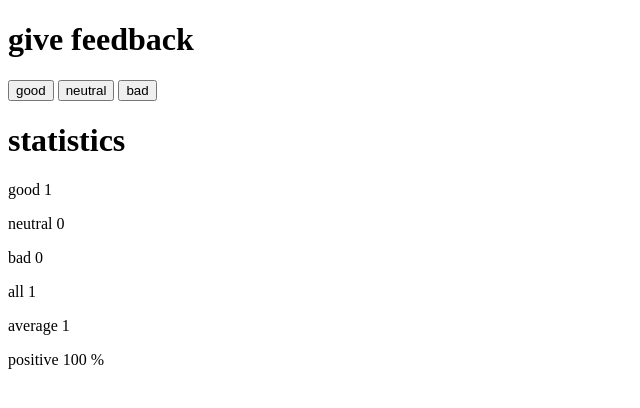
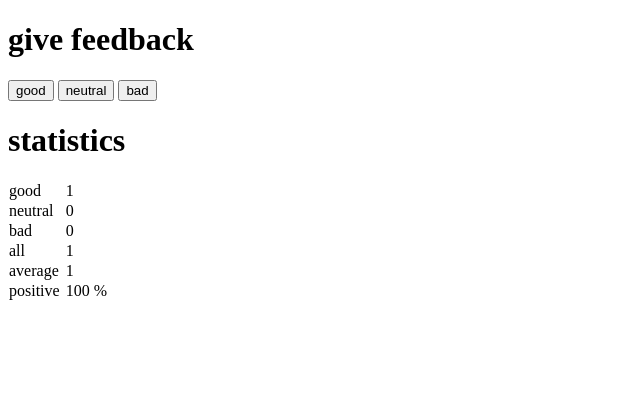
Before and after one commit to FitriRibbit/vitejs-vite-3ojmdb_for_react_project1.1_1.2, a React (Vite) app: page / in a window 1280 px wide. Both pictures are taken after a click on the button "good". Shown: the top 408 px of the page, without its empty margins (0-640 px from the left). Built offline with nearby package versions, Linux system fonts and the light colour scheme.

Commit message:
1 file modified

```diff
--- a/src/App.jsx
+++ b/src/App.jsx
@@ -17,7 +17,7 @@ const Button = (props) => (
 );
 
 const StatisticLine = (props) => (
-  <p>{props.text} {props.value} {props.sign}</p>
+  <tr><td>{props.text}</td><td></td><td></td><td>{props.value} {props.sign}</td></tr>
 );
 
 const App = () => {
```
